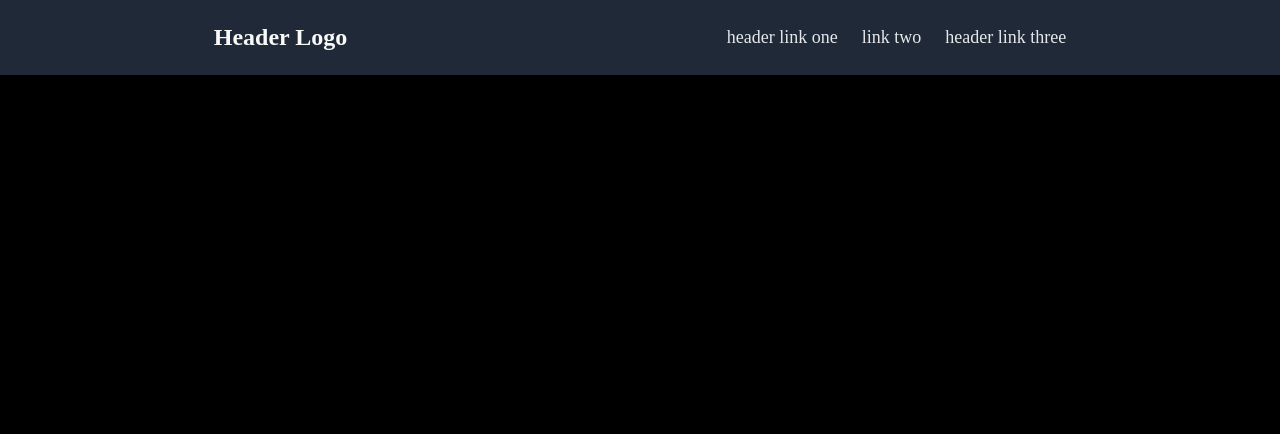
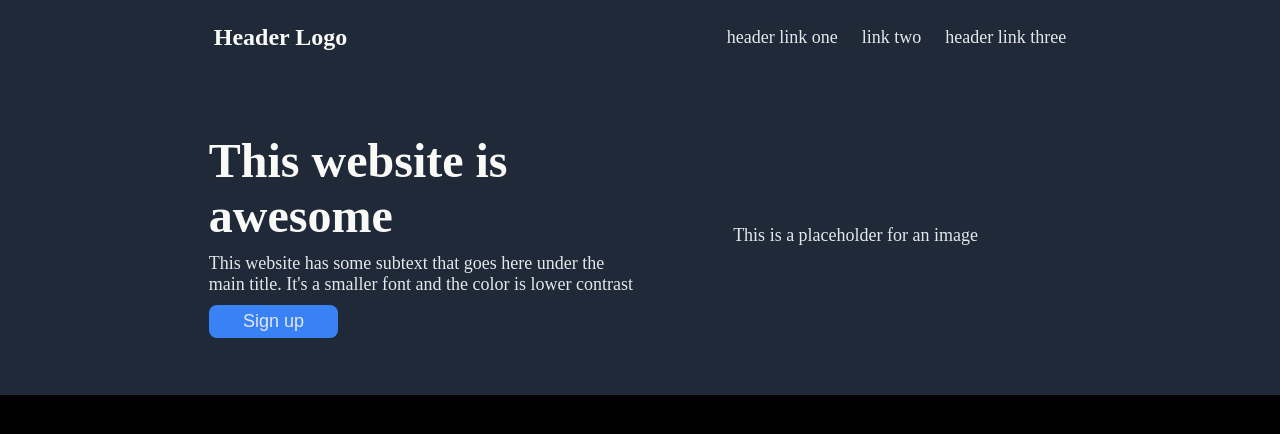
Before and after one commit to Bephoros/odin-landing-page, a plain HTML site: page index.html in a window 1280 px wide. Drawn offline with Linux system fonts and the light colour scheme.

Commit message:
hero section HTML and CSS done

```diff
--- a/css/style.css
+++ b/css/style.css
@@ -36,3 +36,56 @@ header {
     text-decoration: none;
     background-color: #1F2937;
 }
+
+.hero {
+    display: flex;
+    justify-content: center;
+    align-items: center;
+    padding: 24px;
+    height: 40vh;
+}
+
+.hero,
+.hero > div,
+.hero > div > * {
+    background-color: #1F2937;
+}
+
+.hero > div {
+    width: 35%;
+}
+
+.hero-text {
+    display: flex;
+    flex-direction: column;
+    justify-content: center;
+    align-items: flex-start;
+    gap: 10px;
+}
+
+.hero-text > h2 {
+    font-size: 48px;
+    font-weight: bolder;
+    color: #F9FAF8;
+}
+
+.hero-text > p,
+.hero-text > button,
+.hero-image > p  {
+    font-size: 18px;
+    color: #E5E7EB;
+}
+
+.hero-text > button {
+    background-color: #3882F6;
+    border: none;
+    border-radius: 8px;
+    padding: 6px;
+    width: 30%;
+}
+
+.hero-image {
+    display: flex;
+    justify-content: center;
+    align-items: center;
+}
--- a/index.html
+++ b/index.html
@@ -19,5 +19,15 @@
             </ul>
         </div>
     </header>
+    <section class="hero">
+        <div class="hero-text">
+            <h2>This website is awesome</h2>
+            <p>This website has some subtext that goes here under the main title. It's a smaller font and the color is lower contrast</p>
+            <button>Sign up</button>
+        </div>
+        <div class="hero-image">
+            <p>This is a placeholder for an image</p>
+        </div>
+    </section>
 </body>
 </html>
```
